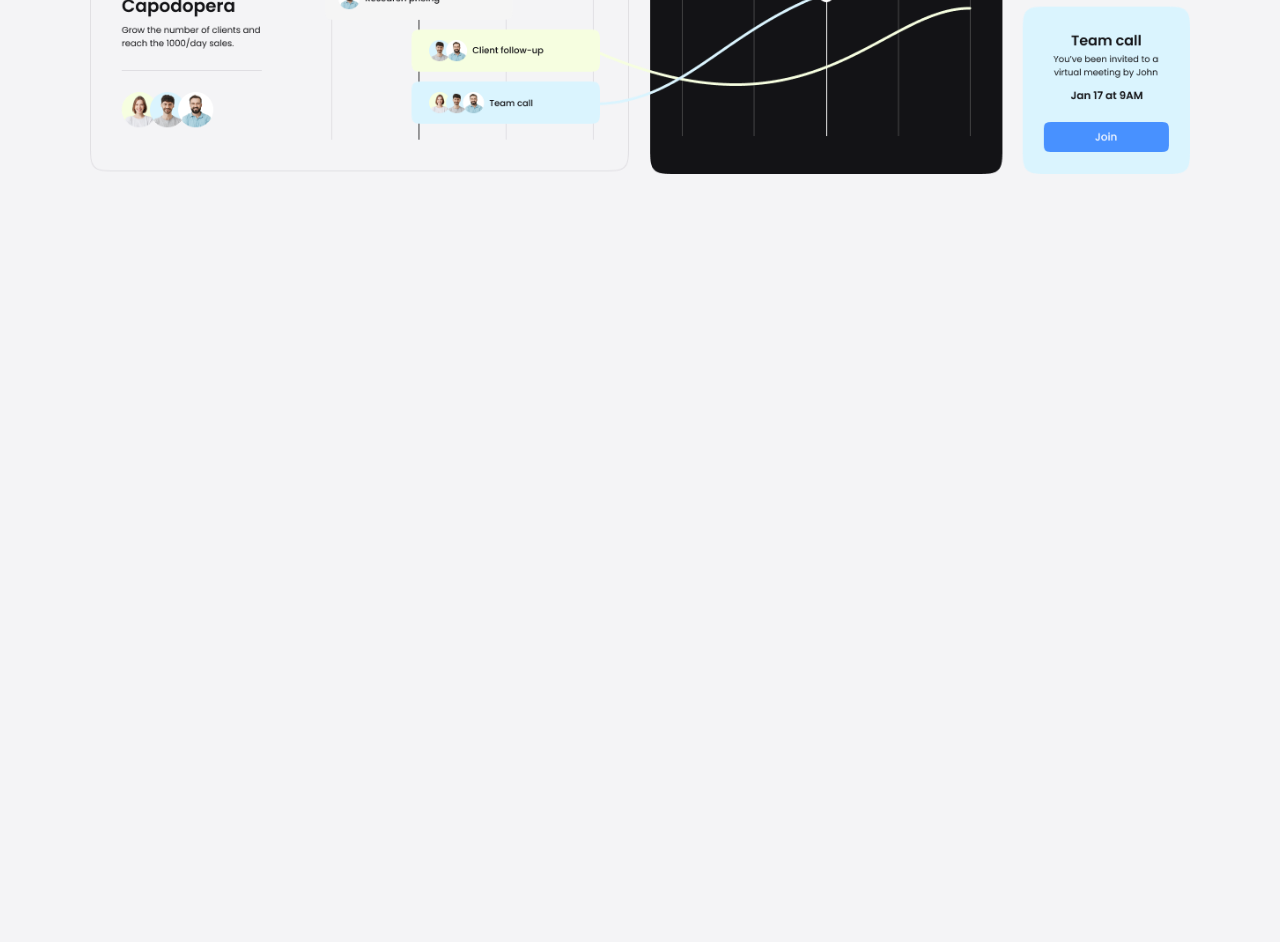
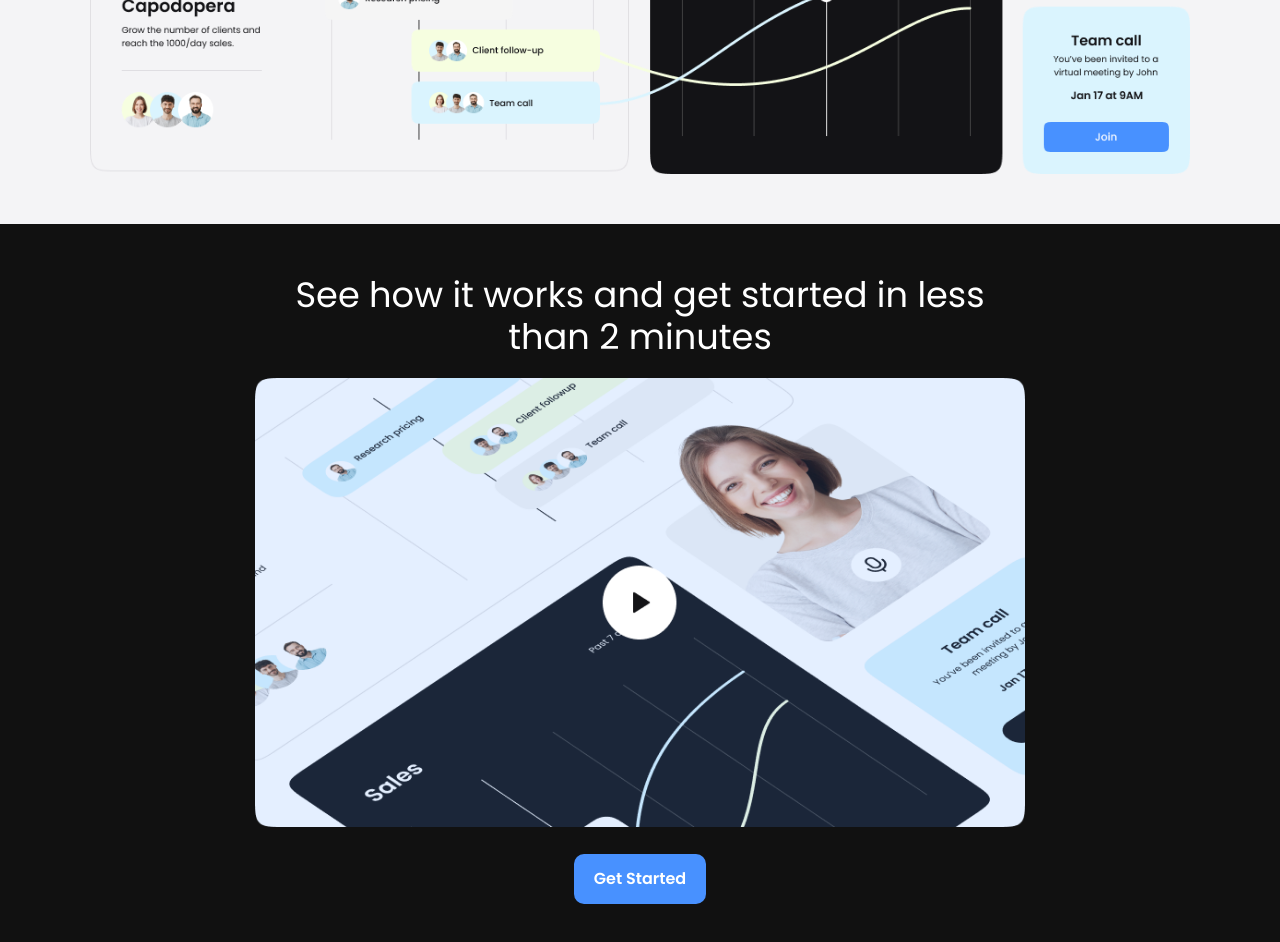
Before and after one commit to siamso/saas-landing-page, a plain HTML site: page index.html in a window 1280 px wide. Shown: the part 500-1442 px from the top of the page. Before the commit the page ends 800 px from the top, so only its background shows below. Drawn offline with Linux system fonts and the light colour scheme.

Commit message:
Video section and adding background utility classes

```diff
--- a/css/style.css
+++ b/css/style.css
@@ -115,6 +115,22 @@ body{
   margin-bottom: 1.1rem;
 }
 
+/* Video */
+
+.video{
+  padding: 10px 0 40px;
+}
+
+.video-content{
+  display: flex;
+  flex-direction: column;
+  align-items: center;
+}
+
+.video-preview{
+  margin-bottom: 20px;
+}
+
 
 /* ------------------------------------------ */
 
@@ -200,3 +216,25 @@ body{
 .text-center{
   text-align: center;
 }
+
+/* Background */
+
+.bg-primary{
+  background: var(--primary-color);
+  color: var(--light-color);
+}
+
+.bg-light{
+  background: var(--light-color);
+  color: var(--dark-color);
+}
+
+.bg-dark{
+  background: var(--secondary-dark-color);
+  color: var(--secondary-light-color);
+}
+
+.bg-black{
+  background: var(--dark-color);
+  color: var(--light-color);
+}
--- a/index.html
+++ b/index.html
@@ -60,6 +60,23 @@
     </div>
   </section>
 
+  <!-- Video -->
+
+  <section class="video bg-black">
+    <div class="container-sm">
+      <h2 class="video-heading text-xl text-center">
+        See how it works and get started
+        in less than 2 minutes
+      </h2>
+      <div class="video-content">
+        <a href="#" class="video-preview">
+          <img src="./images/video-preview.png" alt="video">
+        </a>
+        <a href="#" class="btn btn-primary">Get Started</a>
+      </div>
+    </div>
+  </section>
+
 
   <script src="./js/main.js"></script>
 </body>
```
